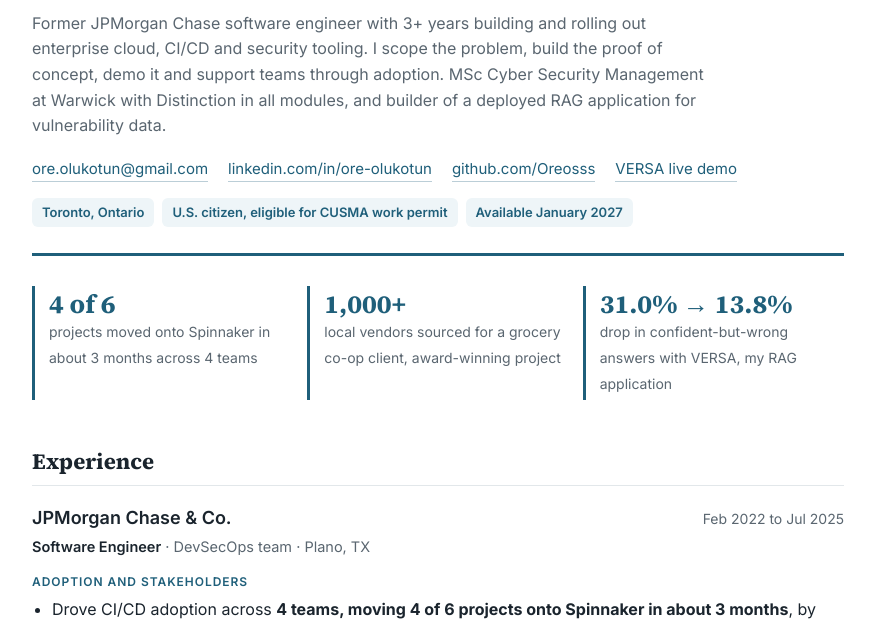
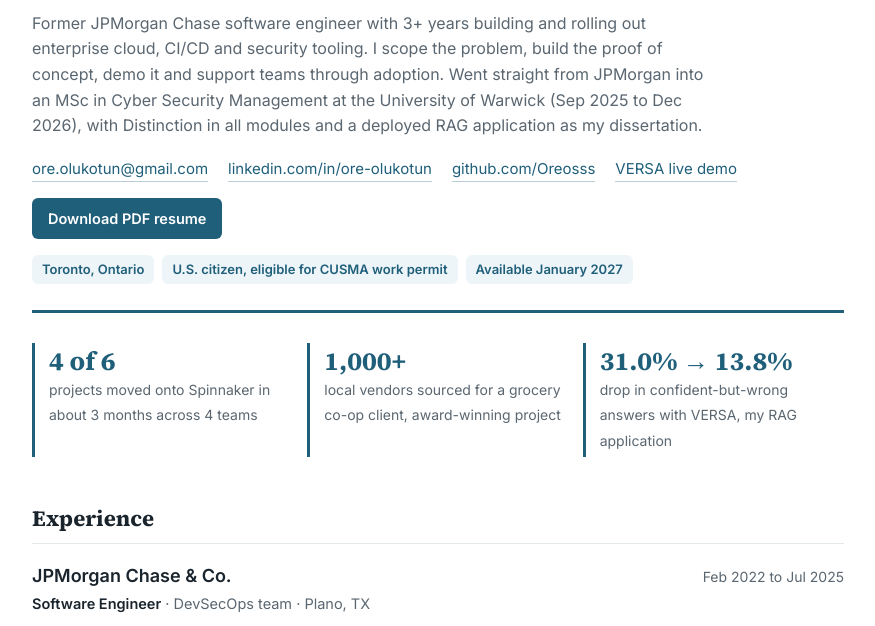
Before and after one commit to Oreosss/resume-portfolio, a plain HTML site: page index.html in a window 1280 px wide. Shown: the part 143-769 px from the top of the page, without its empty margins (202-1077 px from the left). Drawn offline with Linux system fonts and the light colour scheme.

Commit message:
Modify summary and add PDF resume link
Updated summary paragraph and added resume download link.

```diff
--- a/index.html
+++ b/index.html
@@ -23,6 +23,8 @@
   .headline{font-size:17px;font-weight:600;color:var(--teal);letter-spacing:.01em;margin-bottom:14px}
   .summary{color:var(--muted);max-width:680px;margin:0 0 18px}
   .links{display:flex;flex-wrap:wrap;gap:8px 20px;font-size:15px;margin-bottom:16px}
+  .btn{display:inline-block;background:var(--teal);color:#fff;border:0;border-radius:6px;padding:9px 16px;font-weight:600;font-size:14.5px;margin-bottom:16px}
+  .btn:hover{background:#174b61;color:#fff}
   .meta{display:flex;flex-wrap:wrap;gap:8px}
   .pill{background:var(--teal-soft);color:var(--teal);border-radius:6px;padding:4px 10px;font-size:13px;font-weight:600}
   .stats{display:grid;grid-template-columns:repeat(auto-fit,minmax(200px,1fr));gap:14px;margin:30px 0 4px}
@@ -71,13 +73,14 @@
 <header>
   <h1>Oreoluwa Olukotun</h1>
   <div class="headline">Solutions Engineering | Applied AI | Cloud Security</div>
-  <p class="summary">Former JPMorgan Chase software engineer with 3+ years building and rolling out enterprise cloud, CI/CD and security tooling. I scope the problem, build the proof of concept, demo it and support teams through adoption. MSc Cyber Security Management at Warwick with Distinction in all modules, and builder of a deployed RAG application for vulnerability data.</p>
+  <p class="summary">Former JPMorgan Chase software engineer with 3+ years building and rolling out enterprise cloud, CI/CD and security tooling. I scope the problem, build the proof of concept, demo it and support teams through adoption. Went straight from JPMorgan into an MSc in Cyber Security Management at the University of Warwick (Sep 2025 to Dec 2026), with Distinction in all modules and a deployed RAG application as my dissertation.</p>
   <div class="links">
     <a href="mailto:ore.olukotun@gmail.com">ore.olukotun@gmail.com</a>
     <a href="https://linkedin.com/in/ore-olukotun">linkedin.com/in/ore-olukotun</a>
     <a href="https://github.com/Oreosss">github.com/Oreosss</a>
     <a href="https://cve-dashboard-625382019690.us-central1.run.app/">VERSA live demo</a>
   </div>
+  <a class="btn" href="Oreoluwa_Olukotun_Resume.pdf">Download PDF resume</a>
   <div class="meta">
     <span class="pill">Toronto, Ontario</span>
     <span class="pill">U.S. citizen, eligible for CUSMA work permit</span>
@@ -225,7 +228,7 @@
 
 <div class="contact">
   <h2>Let's connect</h2>
-  <p>Reach me at <a href="mailto:ore.olukotun@gmail.com">ore.olukotun@gmail.com</a> or on <a href="https://linkedin.com/in/ore-olukotun">LinkedIn</a>. A PDF copy of my resume is available on request.</p>
+  <p>Reach me at <a href="mailto:ore.olukotun@gmail.com">ore.olukotun@gmail.com</a> or on <a href="https://linkedin.com/in/ore-olukotun">LinkedIn</a>. You can also <a href="Oreoluwa_Olukotun_Resume.pdf">download my resume as a PDF</a>.</p>
 </div>
 
 <footer>Oreoluwa Olukotun · Toronto, Ontario</footer>
```
